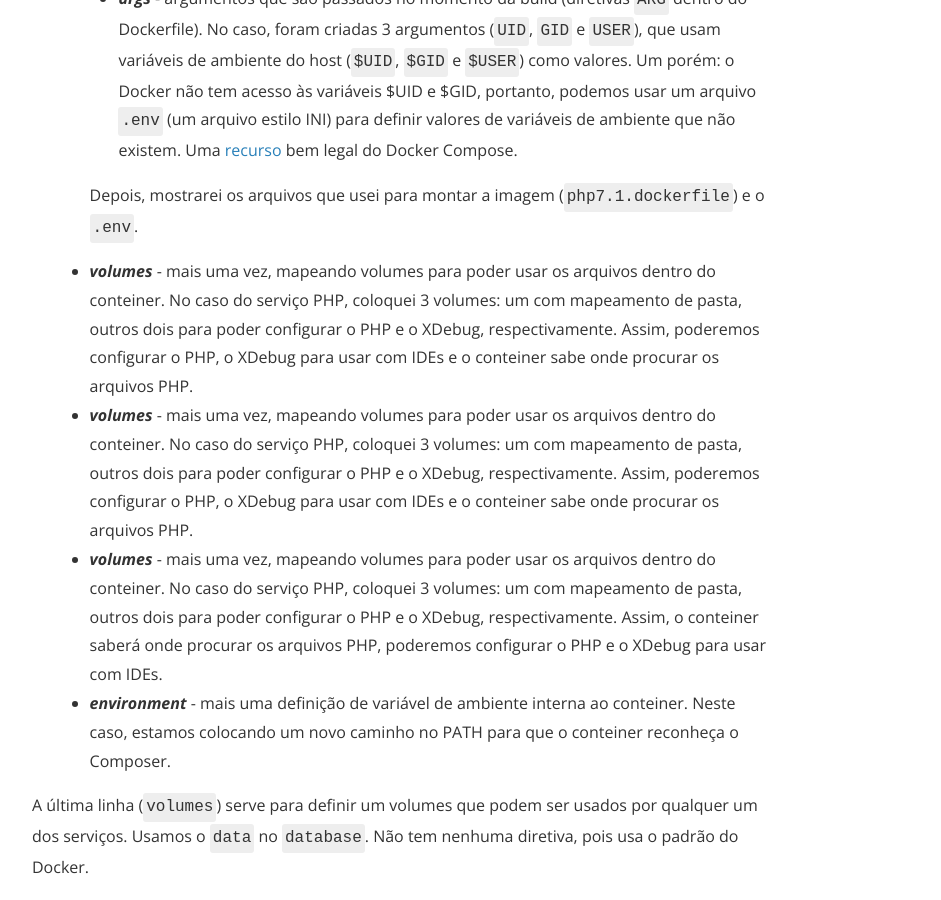
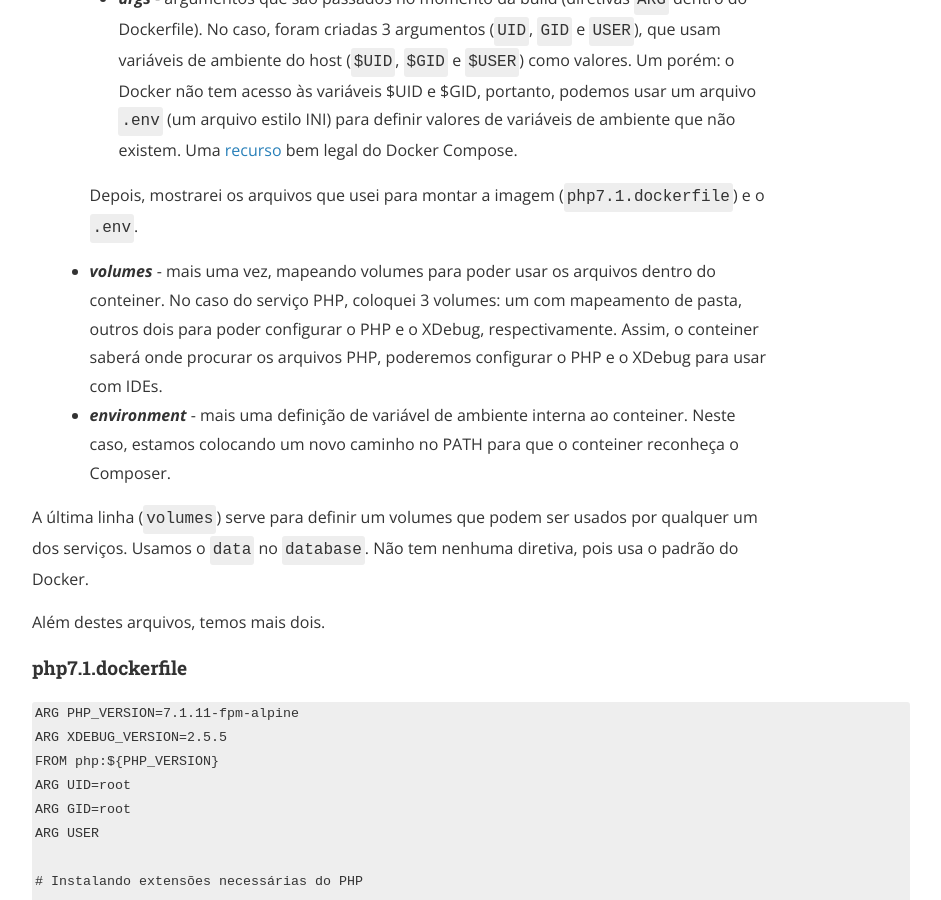
Before and after one commit to phpba/phpba.github.io, a Jekyll site: the page built from _posts/2017-11-24-docker-php.md, in a window 1280 px wide and 900 px high, scrolled down 4501 px. Shown: the whole window, without its empty margins (240-1181 px from the left). Built offline with Jekyll 4.4.1, drawn with Linux system fonts in a browser that asks for light colours; nearby versions of some CDN libraries; comment, search, counter and statistics services are not loaded; a style sheet for code colours, icons or effects is not loaded.

Commit message:
Correção de repetição de parágrafo

```diff
--- a/_posts/2017-11-24-docker-php.md
+++ b/_posts/2017-11-24-docker-php.md
@@ -118,8 +118,6 @@ Vamos detalhar os **serviços** e explicar porque trabalho com eles.
         * **_args_** - argumentos que são passados no momento da build (diretivas `ARG` dentro do Dockerfile). No caso, foram criadas 3 argumentos (`UID`, `GID` e `USER`), que usam variáveis de ambiente do host (`$UID`, `$GID` e `$USER`) como valores. Um porém: o Docker não tem acesso às variáveis $UID e $GID, portanto, podemos usar um arquivo `.env` (um arquivo estilo INI) para definir valores de variáveis de ambiente que não existem. Uma [recurso](https://docs.docker.com/compose/environment-variables/#the-env-file) bem legal do Docker Compose.
 
         Depois, mostrarei os arquivos que usei para montar a imagem (`php7.1.dockerfile`) e o `.env`.
-    * **_volumes_** - mais uma vez, mapeando volumes para poder usar os arquivos dentro do conteiner. No caso do serviço PHP, coloquei 3 volumes: um com mapeamento de pasta, outros dois para poder configurar o PHP e o XDebug, respectivamente. Assim, poderemos configurar o PHP, o XDebug para usar com IDEs e o conteiner sabe onde procurar os arquivos PHP.
-    * **_volumes_** - mais uma vez, mapeando volumes para poder usar os arquivos dentro do conteiner. No caso do serviço PHP, coloquei 3 volumes: um com mapeamento de pasta, outros dois para poder configurar o PHP e o XDebug, respectivamente. Assim, poderemos configurar o PHP, o XDebug para usar com IDEs e o conteiner sabe onde procurar os arquivos PHP.
     * **_volumes_** - mais uma vez, mapeando volumes para poder usar os arquivos dentro do conteiner. No caso do serviço PHP, coloquei 3 volumes: um com mapeamento de pasta, outros dois para poder configurar o PHP e o XDebug, respectivamente. Assim, o conteiner saberá onde procurar os arquivos PHP, poderemos configurar o PHP e o XDebug para usar com IDEs.
     * **_environment_** - mais uma definição de variável de ambiente interna ao conteiner. Neste caso, estamos colocando um novo caminho no PATH para que o conteiner reconheça o Composer.
 
```
